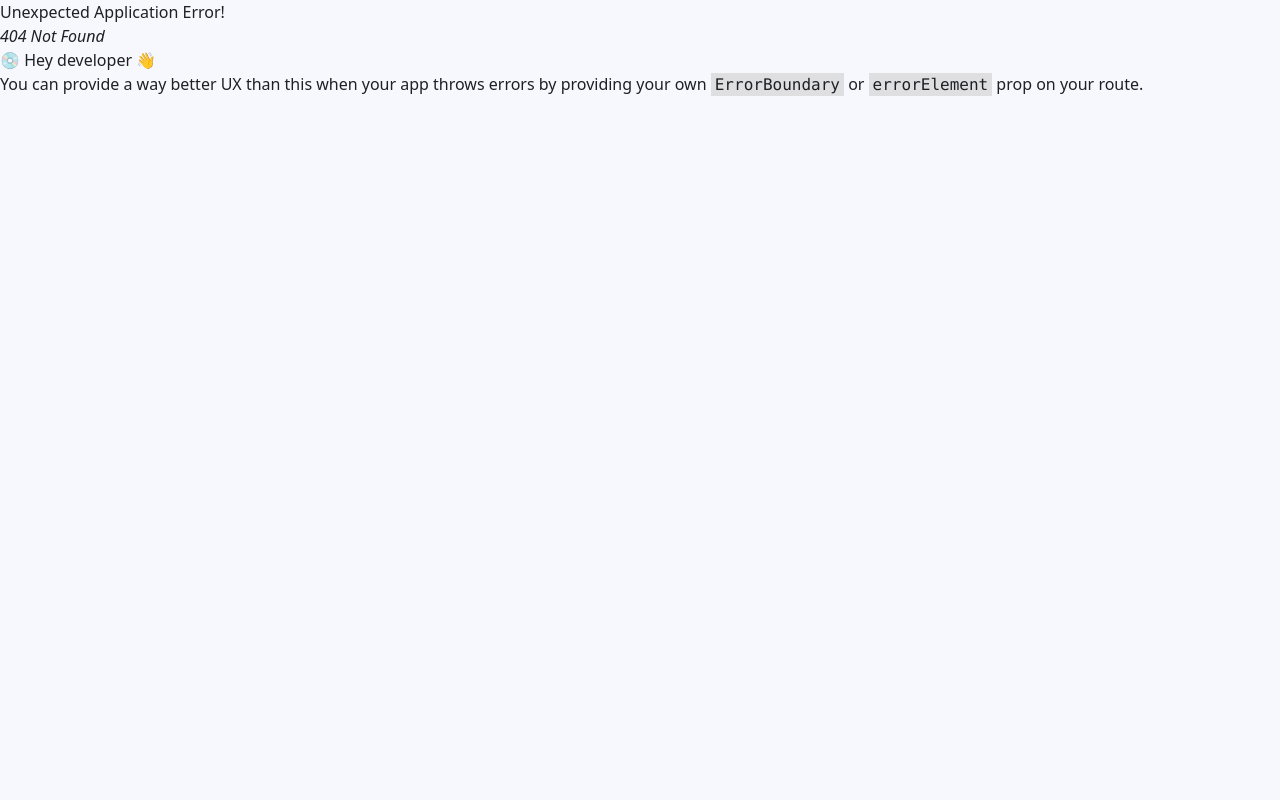
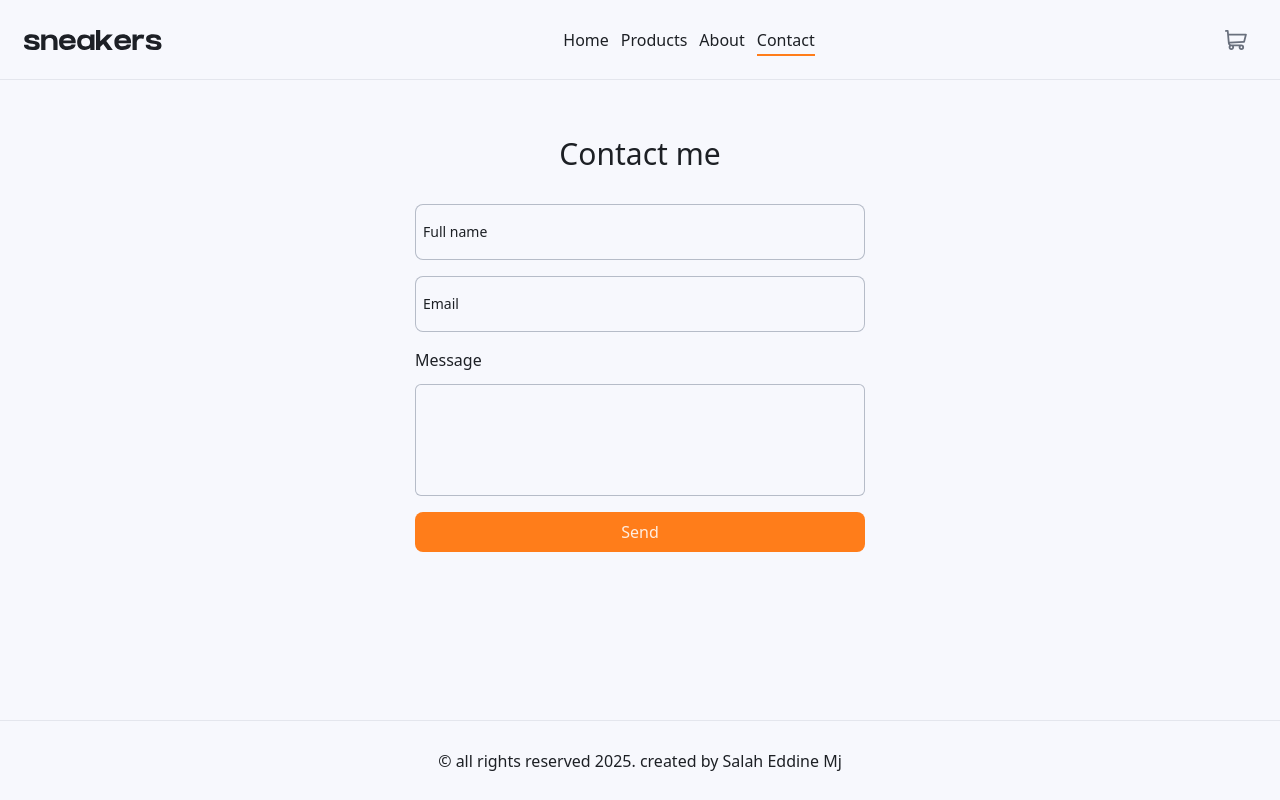
Before and after one commit to salahstack/sneakers-e-commerce, a React (Vite) app: page /contact in a window 1280 px wide. Before the commit this address had no page. Built offline with nearby package versions, Linux system fonts and the light colour scheme.

Commit message:
enhance the ui and create about and contact pages

```diff
--- a/index.html
+++ b/index.html
@@ -2,9 +2,9 @@
 <html lang="en">
   <head>
     <meta charset="UTF-8" />
-    <link rel="icon" type="image/svg+xml" href="/vite.svg" />
+    <link rel="icon" type="image/svg+xml" href="/src/assets/logo-icon.svg" />
     <meta name="viewport" content="width=device-width, initial-scale=1.0" />
-    <title>Vite + React</title>
+    <title>Sneakers</title>
     <link
       rel="stylesheet"
       href="https://fonts.googleapis.com/css2?family=Material+Symbols+Outlined:opsz,wght,FILL,GRAD@24,400,0,0"
--- a/src/assets/index.js
+++ b/src/assets/index.js
@@ -52,6 +52,7 @@ import pinkProduct1 from "./pink-product-1.webp";
 import pinkProduct2 from "./pink-product-2.webp";
 import pinkProduct3 from "./pink-product-3.webp";
 import pinkProduct4 from "./pink-product-4.webp";
+import about from './about-image.webp'
 
 export {
   cartIcon,
@@ -108,4 +109,5 @@ export {
   pinkProduct2,
   pinkProduct3,
   pinkProduct4,
+  about
 };
--- /dev/null
+++ b/src/components/TextField.jsx
@@ -0,0 +1,11 @@
+
+const TextField = ({ name, type = 'text', label, placeholder, classes }) => {
+  return (
+    <div className="text-field-wrapper">
+      <label className="label-text"htmlFor={name}>{label}</label>
+      <input className={`text-field ${classes}`} type={type} name={name} placeholder={placeholder} />
+    </div>
+  )
+}
+
+export default TextField;
--- a/src/index.css
+++ b/src/index.css
@@ -6,6 +6,21 @@
 @layer base {
   body {
     @apply bg-background text-onBackground min-h-dvh
+  }
+  input, textarea {
+    @apply block
+    outline-none
+    bg-transparent
+    w-full;
+  }
+  ::-webkit-scrollbar {
+    @apply w-2
+  }
+  ::-webkit-scrollbar-track {
+    @apply rounded-full
+  }
+  ::-webkit-scrollbar-thumb {
+    @apply bg-primary w-2 rounded-full
   }
 }
 
@@ -52,4 +67,49 @@
   .btn.active {
     @apply  ring-2 ring-primary
   }
+
+  /*
+  * Text field
+  */
+  .text-field-wrapper {
+    @apply relative;
+  }
+  .text-field {
+    @apply ring-1 ring-inset ring-outline bg-inherit text-onSurface
+    caret-primary h-14 px-4 rounded-lg
+    transition-shadow ease-linear hover:ring-onSurface
+    focus:ring-2 focus:ring-primary
+  }
+  .text-field::placeholder {
+    @apply opacity-0 transition-opacity text-onBackground;
+  }
+  .text-field:focus::placeholder {
+    @apply opacity-100;
+  }
+  .label-text {
+    @apply absolute text-sm top-[18px] left-2 text-onBackground
+    bg-background origin-[center_left]
+    pointer-events-none select-none transition-[color,transform];
+  }
+
+  .text-field-wrapper:hover .label-text {
+    @apply text-onBackground
+  }
+  .text-field-wrapper:focus-within .label-text,
+  .text-field-wrapper:has(.text-field:not(:placeholder-shown)) .label-text {
+    @apply translate-x-0.5 -translate-y-7 scale-[0.85];
+  }
+  .text-field-wrapper:focus-within .label-text {
+    @apply text-primary
+  }
+  .text-field-wrapper .helper-text {
+    @apply text-onBackground text-sm
+    px-4 pt-1
+  }
+  textarea {
+    @apply ring-1 ring-inset ring-outline bg-inherit text-onSurface
+    caret-primary h-14 px-4 py-2 rounded-md
+    transition-shadow ease-linear hover:ring-onSurface
+    focus:ring-2 focus:ring-primary
+  }
 }
--- a/src/layouts/Layout.jsx
+++ b/src/layouts/Layout.jsx
@@ -13,7 +13,7 @@ const Layout = () => {
   return (
     <div className="min-h-dvh flex flex-col">
       <Header />
-      <main>
+      <main className="flex-grow">
         <Outlet />
       </main>
       <Footer />
--- /dev/null
+++ b/src/pages/About.jsx
@@ -0,0 +1,23 @@
+/**
+ * Assets
+ */
+import { about } from "../assets";
+
+
+const About = () => {
+  return (
+    <section>
+      <div className="container mx-auto px:4 md:px-6 flex items-center justify-between gap-8 flex-col md:flex-row">
+          <figure className="h-96 rounded-lg overflow-hidden">
+            <img src={about} alt="about" className="w-full h-full" />
+          </figure>
+        <div className="text-center">
+          <h1 className="text-3xl font-medium mb-6">About Me</h1>
+          <p className="w-full max-w-[700px] text-onSurface">As a passionate and versatile Full Stack Developer, I thrive on building innovative and scalable web applications. With expertise in front-end and back-end development, I craft seamless user experiences using modern frameworks and technologies. I enjoy solving complex problems, collaborating with teams, and constantly learning to stay ahead in the ever-evolving tech landscape.</p>
+        </div>
+      </div>
+    </section>
+  )
+}
+
+export default About
--- /dev/null
+++ b/src/pages/Contact.jsx
@@ -0,0 +1,28 @@
+/**
+ * Components
+ */
+import TextField from "../components/TextField";
+
+const Contact = () => {
+  return (
+    <section>
+      <h1 className="text-center mb-8 text-3xl font-medium">Contact me</h1>
+      <div className="container mx-auto px-4 md:px-6">
+        <form className="w-full max-w-[450px] mx-auto grid grid-cols-1 gap-4">
+          <TextField name="name" label="Full name" placeholder="Full name" />
+          <TextField name="email" label="Email" placeholder="Email" />
+          <div>
+            <label className="mb-3 inline-block" htmlFor="message">Message</label>
+            <textarea
+              name="message"
+              className="min-h-28 resize-none"
+            ></textarea>
+          </div>
+          <button className="btn grid place-content-center bg-primary text-onPrimary px-3 h-10 rounded-lg" type="submit">Send</button>
+        </form>
+      </div>
+    </section>
+  );
+};
+
+export default Contact;
--- a/src/pages/Home.jsx
+++ b/src/pages/Home.jsx
@@ -1,3 +1,7 @@
+/**
+ * Node modules
+ */
+import { Link } from "react-router-dom";
 /**
  * Assets
  */
@@ -6,6 +10,7 @@ import { brand } from "../assets";
  * Components
  */
 
+// import ProductList from "../components/ProductList";
 import ProductList from "../components/ProductList";
 
 const Home = () => {
@@ -25,9 +30,9 @@ const Home = () => {
               and striking color combinations that make a bold fashion
               statement.
             </p>
-            <button className="bg-primary text-onPrimary px-3 py-1 rounded-lg mt-4">
+            <Link to='/products' className="btn inline-block bg-primary text-onPrimary px-3 py-1 rounded-lg mt-4">
               SHOP NOW
-            </button>
+            </Link>
           </div>
           <div className="h-96 overflow-hidden rounded-3xl">
             <img
--- a/src/pages/ProductDetails.jsx
+++ b/src/pages/ProductDetails.jsx
@@ -42,8 +42,8 @@ const ProductDetails = () => {
         <span>back</span>
         </Link>
         <div className="flex items-center justify-between md:justify-around gap-9 flex-col md:flex-row mt-4 md:mt-9">
-          <div className="flex flex-col items-center gap-4 basis-1/2">
-            <figure className="overflow-hidden rounded-md h-[20rem] md:h-[27rem]">
+          <div className="flex flex-col items-center gap-4 max-md:w-full max-md:max-w-[480px] basis-1/2">
+            <figure className="overflow-hidden rounded-md h-[20rem] md:h-[27rem] w-[inherit]">
               <img
                 src={productImage}
                 alt={product.name}
--- a/src/pages/Prodcuts.jsx
+++ b/src/pages/Products.jsx
@@ -1,7 +1,3 @@
-/**
- * Node modules
- */
-import { Link } from "react-router-dom";
 /**
  * Utils
  */
@@ -27,7 +23,6 @@ const Products = () => {
           <div className="grid grid-cols-1 md:grid-cols-2 lg:grid-cols-3 xl:grid-cols-4 gap-4">
             {products.map((product, index) => {
               return (
-                // <Link to={`/products/${product.id}`} key={index}>
                   <Product
                   key={index}
                     product={product}
```
Also changed, not shown: src/router/routes.jsx (+12 -2 lines), src/assets/about-image.webp (added), src/assets/logo-icon.svg (added).
